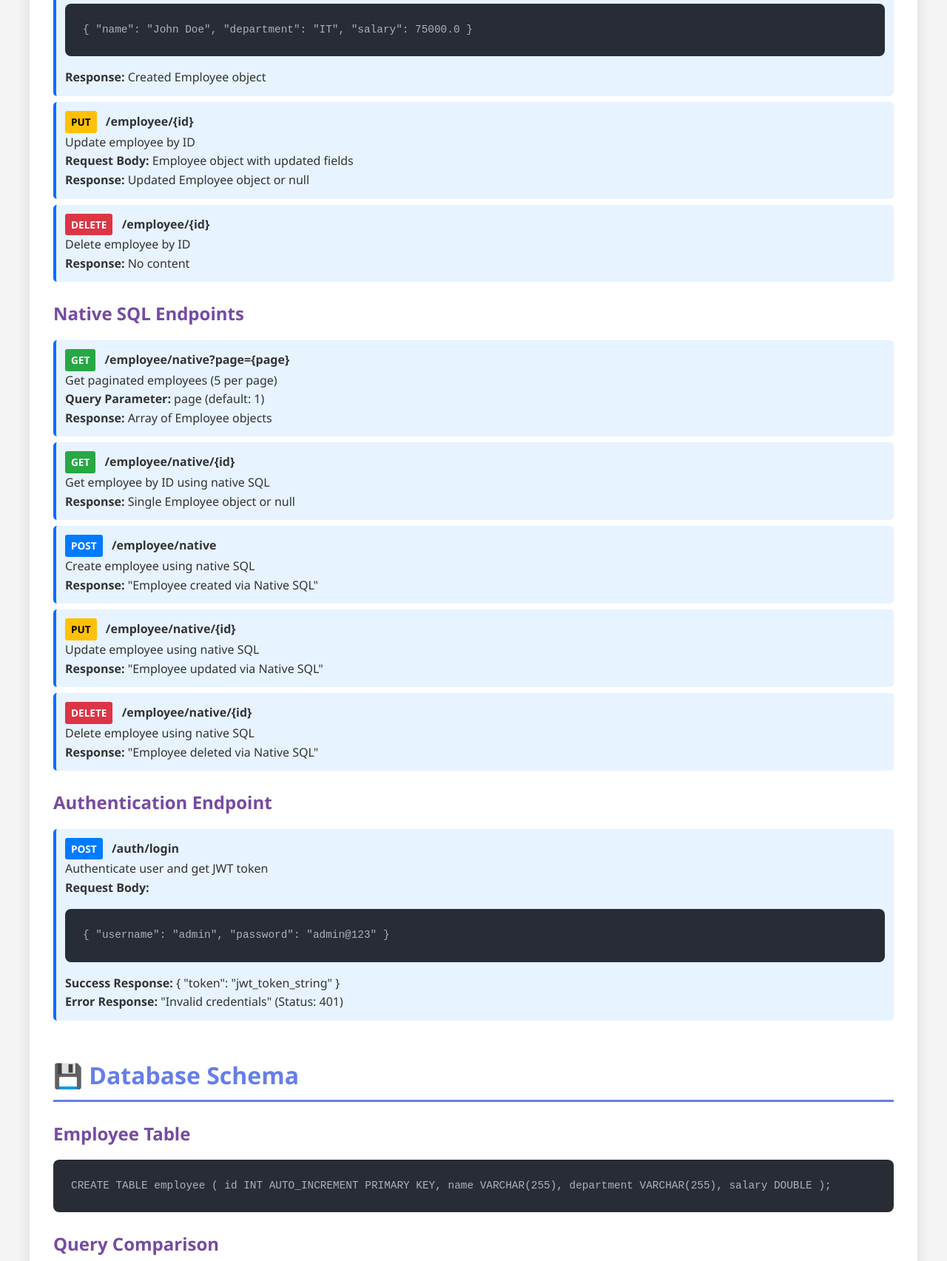
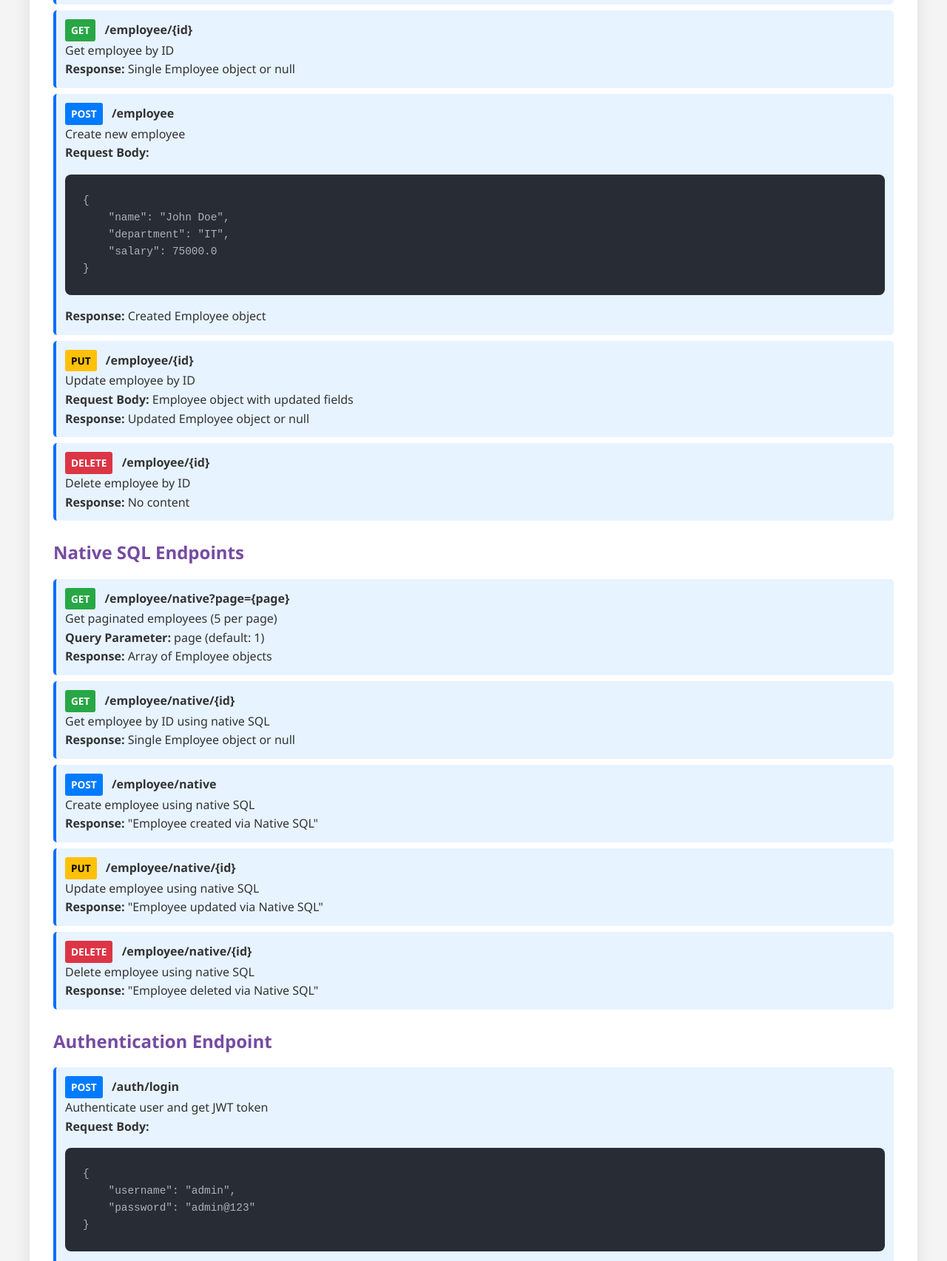
Before and after one commit to ciaindia/spring-boot-demo, a plain HTML site: page docs/index.html in a window 1280 px wide. Shown: the part 5036-6741 px from the top of the page at 74% size. Drawn offline with Linux system fonts and the light colour scheme; a script that the page names is missing.

Commit message:
Update index.html

```diff
--- a/docs/index.html
+++ b/docs/index.html
@@ -435,7 +435,7 @@ public class DemoApplication {
                 <div class="highlight">
                     <strong>Step 1:</strong> Login to get JWT token
                 </div>
-                <div class="code-block">POST /auth/login
+                <div class="code-block"><pre>POST /auth/login
 Content-Type: application/json
 
 {
@@ -446,7 +446,7 @@ Content-Type: application/json
 Response:
 {
     "token": "eyJhbGciOiJIUzI1NiJ9..."
-}</div>
+}</pre></div>
 
                 <div class="highlight">
                     <strong>Step 2:</strong> Use token in subsequent requests
@@ -480,11 +480,11 @@ Authorization: Bearer eyJhbGciOiJIUzI1NiJ9...</div>
                     <strong>/employee</strong>
                     <p>Create new employee</p>
                     <p><strong>Request Body:</strong></p>
-                    <div class="code-block">{
+                    <div class="code-block"><pre>{
     "name": "John Doe",
     "department": "IT",
     "salary": 75000.0
-}</div>
+}</pre></div>
                     <p><strong>Response:</strong> Created Employee object</p>
                 </div>
 
@@ -548,10 +548,10 @@ Authorization: Bearer eyJhbGciOiJIUzI1NiJ9...</div>
                     <strong>/auth/login</strong>
                     <p>Authenticate user and get JWT token</p>
                     <p><strong>Request Body:</strong></p>
-                    <div class="code-block">{
+                    <div class="code-block"><pre>{
     "username": "admin",
     "password": "admin@123"
-}</div>
+}</pre></div>
                     <p><strong>Success Response:</strong> { "token": "jwt_token_string" }</p>
                     <p><strong>Error Response:</strong> "Invalid credentials" (Status: 401)</p>
                 </div>
@@ -562,12 +562,12 @@ Authorization: Bearer eyJhbGciOiJIUzI1NiJ9...</div>
                 <h2>💾 Database Schema</h2>
 
                 <h3>Employee Table</h3>
-                <div class="code-block">CREATE TABLE employee (
+                <div class="code-block"><pre>CREATE TABLE employee (
     id INT AUTO_INCREMENT PRIMARY KEY,
     name VARCHAR(255),
     department VARCHAR(255),
     salary DOUBLE
-);</div>
+);</pre></div>
 
                 <h3>Query Comparison</h3>
                 <table>
```
